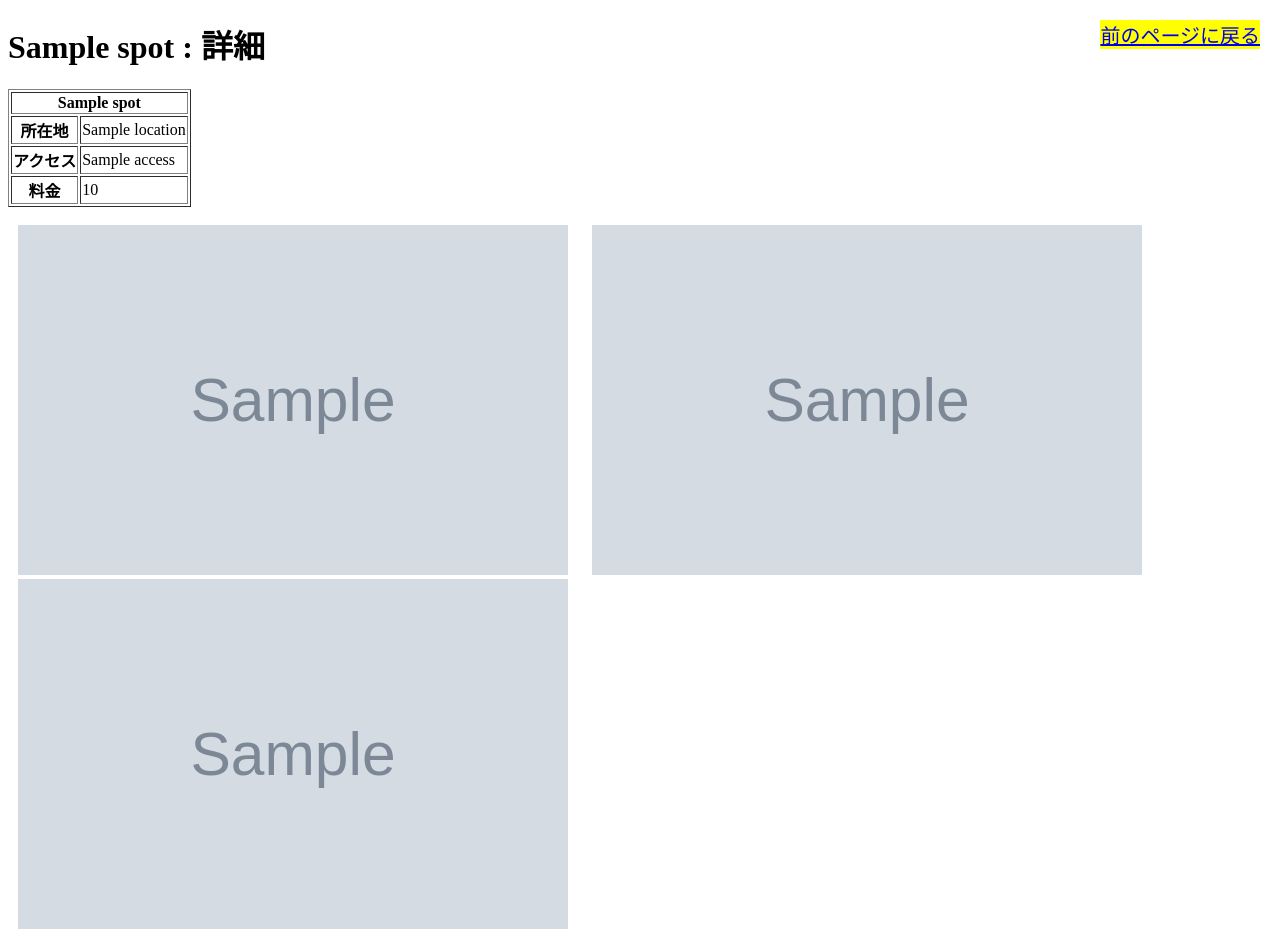
After one commit to yoshioka-r/travel-support-e, a Spring app: template src/main/resources/templates/spotDetail2.html in a window 1280 px wide. The commit adds this page. Run offline with Thymeleaf, Linux system fonts and the light colour scheme; the template is opened without the code that fills it: most values are stand-ins (such as "Sample title", 1, 10 or a date in 2020); grey boxes marked "Sample" are stand-in pictures; data that the repository does not hold is empty.

Commit message:
コミットテスト

```diff
--- a/src/main/resources/templates/addNote.html
+++ b/src/main/resources/templates/addNote.html
@@ -6,9 +6,6 @@
 </head>
 <body>
 	<h1>トラベルノートの追加</h1>
-<!--	<ul th:each="error:${messages}">-->
-<!--		<li>[[${error}]]</li>-->
-<!--	</ul>-->
 	<table border="1">
 		<tr>
 			<th>タイトル</th>
--- /dev/null
+++ b/src/main/resources/templates/spotDetail2.html
@@ -0,0 +1,61 @@
+<!DOCTYPE html>
+<html xmlns:th="http://www.thymeleaf.org">
+
+<head>
+	<meta charset="UTF-8">
+	<title>スポット詳細</title>
+
+	<style>
+		img{
+			width: 550px;
+			height: 350px;
+			object-fit:fill;
+			margin:0px 10px;
+		}
+
+		.fixed_link{
+			position: fixed;
+			top: 20px;
+			right: 20px;
+			background-color: yellow;
+			font-size: 20px;
+		}
+
+	</style>
+
+</head>
+
+<body>
+
+<th:block th:each="spot : ${spots}">
+		<h1>[[${spot.name}]] : 詳細</h1>
+
+		<a href="javascript: history.back();" class="fixed_link">前のページに戻る</a>
+
+<table border="1">
+	<tr><th colspan="2">[[${spot.name}]]</th></tr>
+
+	<tr>
+		<th>所在地</th>
+		<td>[[${spot.location}]]</td>
+	</tr>
+	<tr>
+		<th>アクセス</th>
+		<td>[[${spot.access}]]</td>
+	</tr>
+	<tr>
+		<th>料金</th>
+		<td>[[${spot.price}]]</td>
+	</tr>
+</table>
+<br>
+
+<img th:src="${spot.img1}">
+<img th:src="${spot.img2}">
+<img th:src="${spot.img3}">
+
+</th:block>
+
+</body>
+
+</html>
```
Also changed, not shown: src/main/java/com/example/demo/controller/MypageController.java (+1 -8 lines), src/main/resources/templates/addNote2.html (added, +14 -0 lines). Lines whose indentation alone changed are shown as unchanged.
